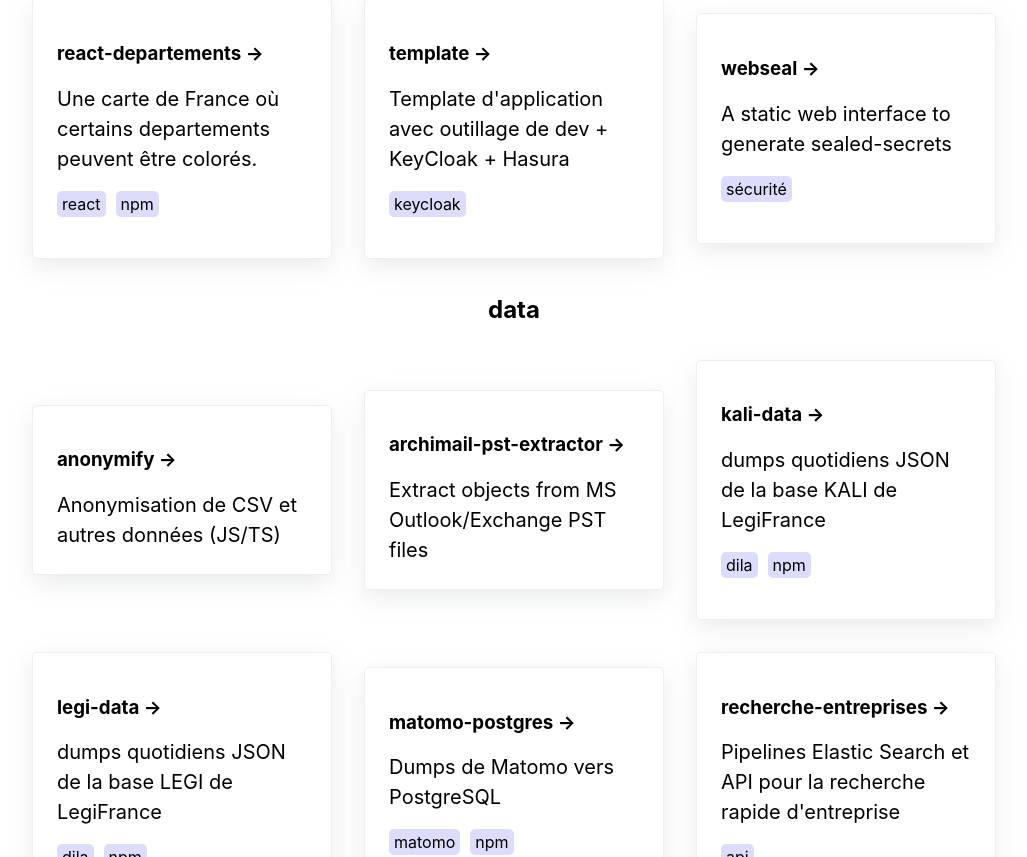
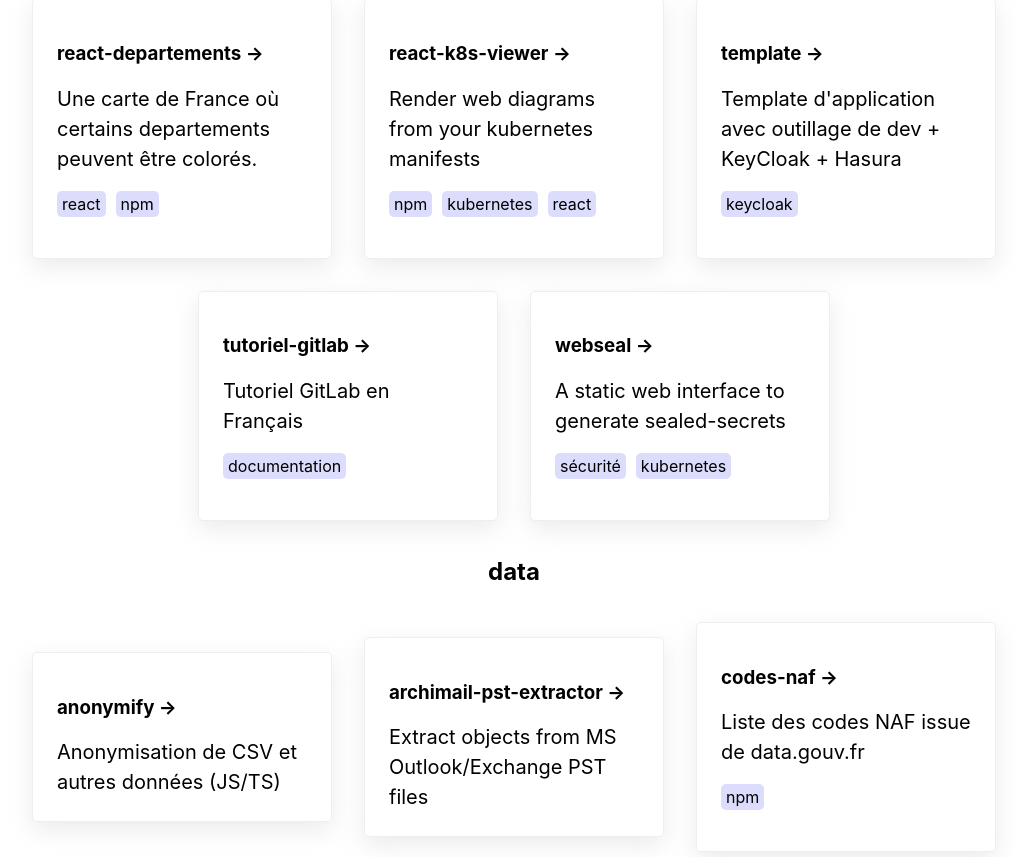
Before and after one commit to SocialGouv/socialgouv.github.io, a Next.js app: page / in a window 1280 px wide. Shown: the part 1003-1860 px from the top of the page, without its empty margins (126-1153 px from the left). Built offline with nearby package versions, Linux system fonts and the light colour scheme.

Commit message:
add some content

```diff
--- a/content.yaml
+++ b/content.yaml
@@ -34,6 +34,16 @@
       - dila
       - npm
     description: dumps quotidiens JSON de la base LEGI de LegiFrance
+  - name: fiches-vdd
+    category: data
+    tags:
+      - npm
+    description: dumps quotidiens JSON des fiches vos droits et démarches (service-public.fr) au format JSON
+  - name: fiches-travail-data
+    category: data
+    tags:
+      - npm
+    description: dumps quotidiens JSON des fiches travail du site travail-emploi.gouv.fr
   - name: anonymify
     category: data
     description: Anonymisation de CSV et autres données (JS/TS)
@@ -53,6 +63,7 @@
     tags:
       - sécurité
       - keycloak
+      - kubernetes
   - name: demo-captchetat
     category: web
     description: Démo fonctionnelle de l'API CaptchEtat
@@ -69,6 +80,7 @@
     category: web
     tags:
       - sécurité
+      - kubernetes
     description: A static web interface to generate sealed-secrets
   - name: aes-gcm-rsa-oaep
     category: web
@@ -86,3 +98,25 @@
   - name: archimail-pst-extractor
     category: data
     description: Extract objects from MS Outlook/Exchange PST files
+  - name: react-k8s-viewer
+    category: web
+    description: Render web diagrams from your kubernetes manifests
+    tags:
+      - npm
+      - kubernetes
+      - react
+  - name: actions-runner
+    category: deployment
+    description: Custom self-hosted GitHub runners docker image
+    tags:
+      - kubernetes
+  - name: codes-naf
+    category: data
+    description: Liste des codes NAF issue de data.gouv.fr
+    tags:
+      - npm
+  - name: tutoriel-gitlab
+    category: web
+    description: Tutoriel GitLab en Français
+    tags:
+      - documentation
--- a/pages/index.tsx
+++ b/pages/index.tsx
@@ -52,8 +52,8 @@
             .filter((p) => p.category === category)
             .sort((a, b) => a.name.localeCompare(b.name));
           return (
-            <>
-              <h2>{category}</h2>
+            <div key={category}>
+              <h2 style={{ textAlign: "center" }}>{category}</h2>
               <div className={styles.grid}>
                 {projects.map((project) => (
                   <a
@@ -75,7 +75,7 @@
                   </a>
                 ))}
               </div>
-            </>
+            </div>
           );
         })}
         <br />
```
